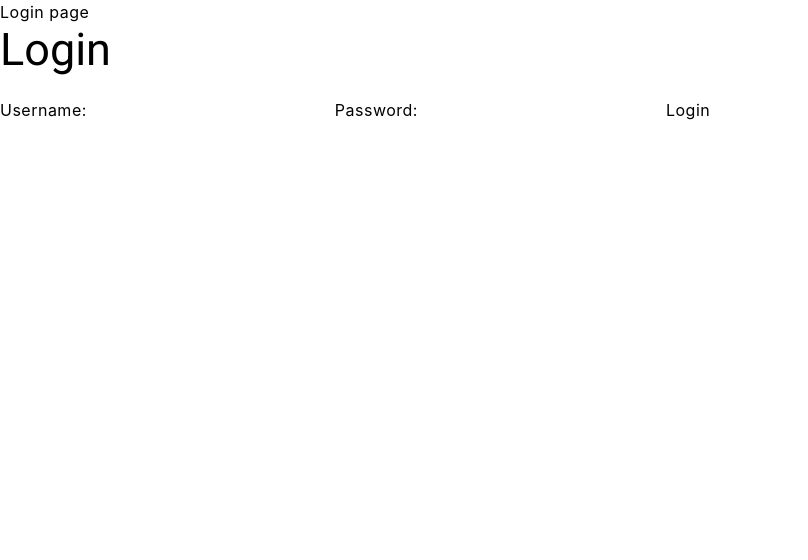
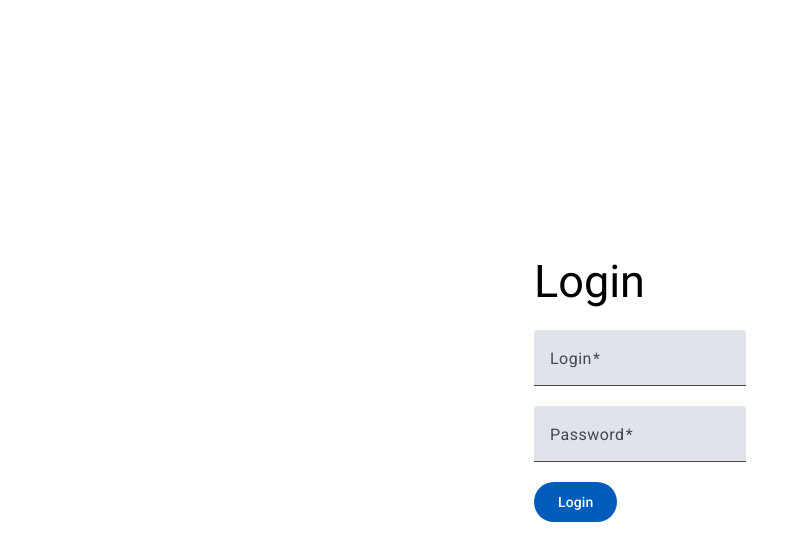
Before and after one commit to nicola-janicka/task_tracker, an Angular app: page /login-page in a window 1280 px wide. Shown: the top 560 px of the page, without its empty margins (0-808 px from the left). Built offline with nearby package versions, Linux system fonts and the light colour scheme.

Commit message:
Login page formatted

```diff
--- a/src/app/app.component.html
+++ b/src/app/app.component.html
@@ -184,8 +184,7 @@
         routerLink="/login-page"
         routerLinkActive="active"
         ariaCurrentWhenActive="page"
-        >Login page</a
-      >
+      ></a>
     </li>
   </ul>
 </nav>
--- a/src/app/login-page/login-page.component.css
+++ b/src/app/login-page/login-page.component.css
@@ -0,0 +1,13 @@
+:host {
+  display: flex;
+  flex-direction: column;
+  align-items: flex-start;
+}
+
+.login-form {
+  max-width: fit-content;
+  margin-left: auto;
+  margin-right: auto;
+  max-height: fit-content;
+  margin-top: 20%;
+}
--- a/src/app/login-page/login-page.component.html
+++ b/src/app/login-page/login-page.component.html
@@ -1,25 +1,31 @@
-<div>
+<div class="login-form">
   <h2>Login</h2>
+
   <form (ngSubmit)="onSubmit()">
-    <label for="username">Username:</label>
+    <mat-form-field>
+      <mat-label>Login</mat-label>
       <input
+        matInput
         type="text"
         id="username"
         [(ngModel)]="username"
         name="username"
         required
-    />
+      /> </mat-form-field
+    ><br />
 
-    <label for="password">Password:</label>
+    <mat-form-field>
+      <mat-label>Password</mat-label>
       <input
+        matInput
         type="password"
         id="password"
         [(ngModel)]="password"
         name="password"
         required
-    />
-
-    <button type="submit">Login</button>
+      /> </mat-form-field
+    ><br />
+    <button type="submit" mat-flat-button>Login</button>
   </form>
 </div>
 
--- a/src/app/login-page/login-page.component.ts
+++ b/src/app/login-page/login-page.component.ts
@@ -4,6 +4,9 @@ import { RouterLink, RouterLinkActive, RouterOutlet } from '@angular/router';
 import { TaskTableComponent } from '../task-table/task-table.component';
 import { CommonModule } from '@angular/common';
 import { Router } from '@angular/router';
+import { MatInput } from '@angular/material/input';
+import { MatFormFieldModule } from '@angular/material/form-field';
+import { MatButtonModule } from '@angular/material/button';
 
 @Component({
   selector: 'app-login-page',
@@ -15,6 +18,9 @@ import { Router } from '@angular/router';
     CommonModule,
     RouterLink,
     RouterLinkActive,
+    MatInput,
+    MatFormFieldModule,
+    MatButtonModule,
   ],
   templateUrl: './login-page.component.html',
   styleUrl: './login-page.component.css',
--- a/src/app/new-task-form/new-task-form.component.html
+++ b/src/app/new-task-form/new-task-form.component.html
@@ -20,9 +20,9 @@
     <mat-datepicker-toggle matIconSuffix [for]="picker"></mat-datepicker-toggle>
     <mat-datepicker #picker></mat-datepicker>
   </mat-form-field>
+
+  <div mat-dialog-actions>
+    <button mat-button (click)="onCancel()">Cancel</button>
+    <button mat-button [mat-dialog-close]="data" cdkFocusInitial>Add</button>
+  </div>
 </div>
-
-<div mat-dialog-actions>
-  <button mat-button (click)="onCancel()">Cancel</button>
-  <button mat-button [mat-dialog-close]="data" cdkFocusInitial>Add</button>
-</div>
--- a/src/app/task-table/task-table.component.css
+++ b/src/app/task-table/task-table.component.css
@@ -9,3 +9,11 @@ th,
 td {
   padding: 15px;
 }
+
+.tasks-list {
+  max-width: fit-content;
+  margin-left: 1%;
+  margin-right: auto;
+  max-height: fit-content;
+  margin-top: 1%;
+}
--- a/src/app/task-table/task-table.component.html
+++ b/src/app/task-table/task-table.component.html
@@ -1,3 +1,4 @@
+<div class="tasks-list">
   <button (click)="openDialog()" mat-fab extended>
     <mat-icon>add</mat-icon>
     New Task
@@ -30,3 +31,4 @@
       </td>
     </tr>
   </table>
+</div>
```
Lines whose indentation alone changed are shown as unchanged.
